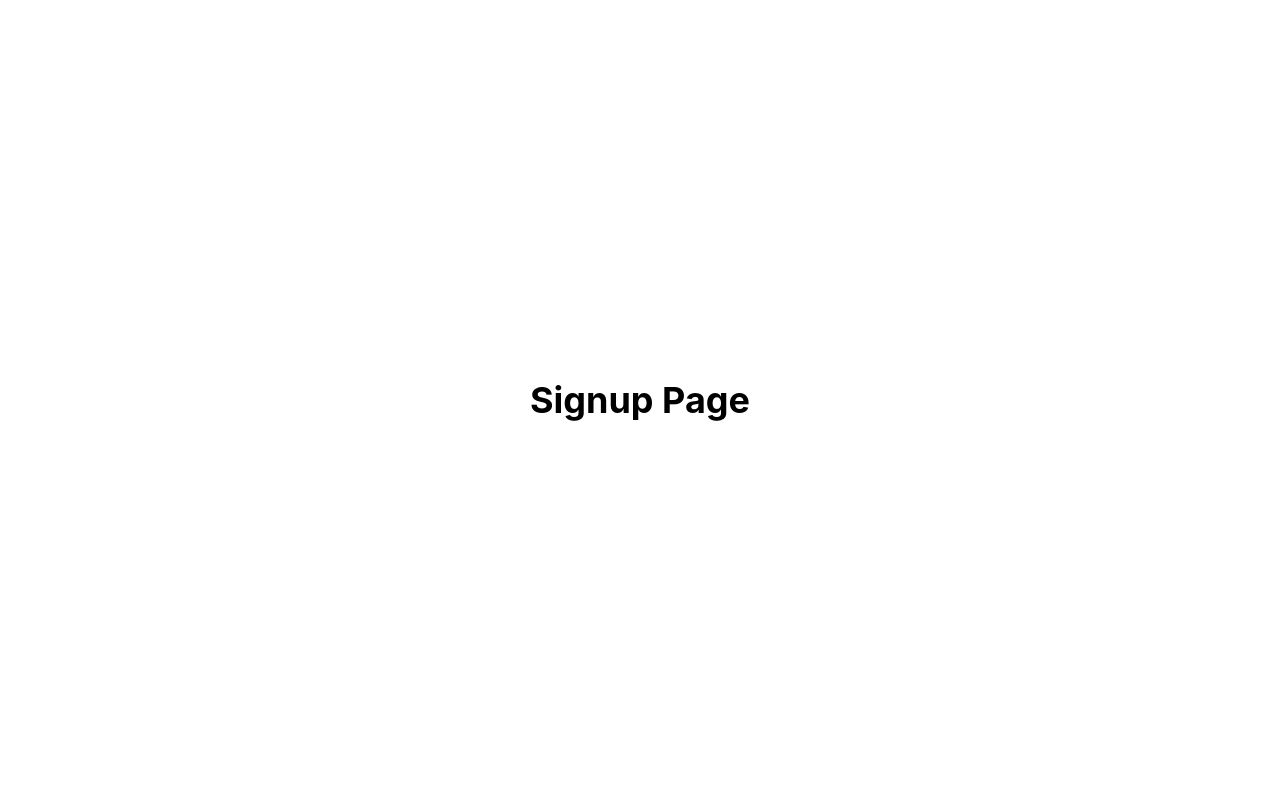
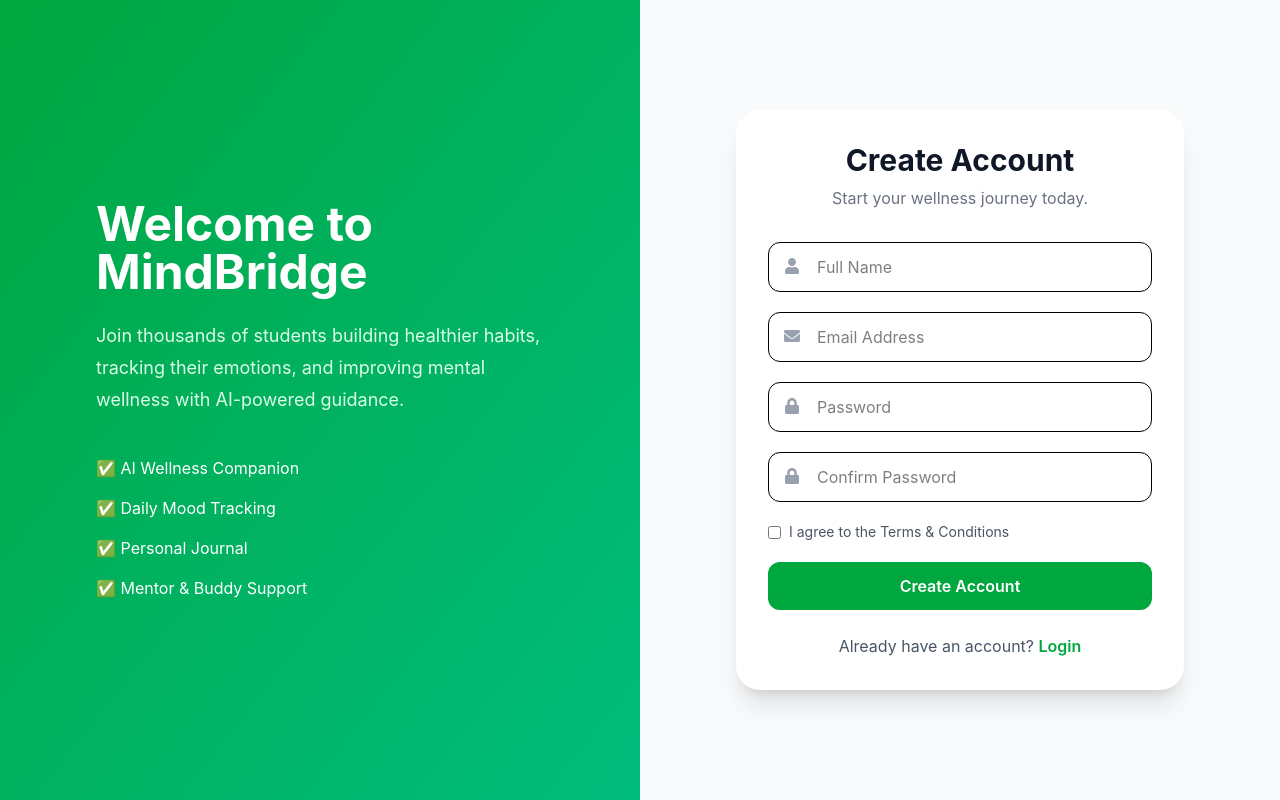
Before and after one commit to neha-gupta887/S-02-Mental-Health-Awareness-Campaign-for-First-Year-Students, a React (Vite) app: page /signup in a window 1280 px wide. Built offline with nearby package versions, Linux system fonts and the light colour scheme.

Commit message:
Create modern signup page UI

```diff
--- a/src/pages/Signup.jsx
+++ b/src/pages/Signup.jsx
@@ -1,7 +1,114 @@
+import { Link } from "react-router-dom";
+import { FaUser, FaEnvelope, FaLock } from "react-icons/fa";
+
 function Signup() {
   return (
-    <div className="min-h-screen flex items-center justify-center text-4xl font-bold">
-      Signup Page
+    <div className="min-h-screen grid lg:grid-cols-2">
+      {/* Left Section */}
+      <div className="hidden lg:flex bg-gradient-to-br from-green-600 to-emerald-500 items-center justify-center p-12">
+        <div className="max-w-md text-white">
+          <h1 className="text-5xl font-bold">
+            Welcome to <br />
+            MindBridge
+          </h1>
+
+          <p className="mt-6 text-lg leading-8 text-green-100">
+            Join thousands of students building healthier habits, tracking
+            their emotions, and improving mental wellness with AI-powered
+            guidance.
+          </p>
+
+          <div className="mt-10 space-y-4">
+            <div>✅ AI Wellness Companion</div>
+            <div>✅ Daily Mood Tracking</div>
+            <div>✅ Personal Journal</div>
+            <div>✅ Mentor & Buddy Support</div>
+          </div>
+        </div>
+      </div>
+
+      {/* Right Section */}
+      <div className="flex items-center justify-center px-6 py-12 bg-gray-50">
+        <div className="w-full max-w-md bg-white rounded-3xl shadow-xl p-8">
+
+          <h2 className="text-3xl font-bold text-center text-gray-900">
+            Create Account
+          </h2>
+
+          <p className="text-center text-gray-500 mt-2">
+            Start your wellness journey today.
+          </p>
+
+          <form className="mt-8 space-y-5">
+
+            {/* Full Name */}
+            <div className="relative">
+              <FaUser className="absolute left-4 top-4 text-gray-400" />
+              <input
+                type="text"
+                placeholder="Full Name"
+                className="w-full border rounded-xl py-3 pl-12 pr-4 focus:outline-none focus:ring-2 focus:ring-green-500"
+              />
+            </div>
+
+            {/* Email */}
+            <div className="relative">
+              <FaEnvelope className="absolute left-4 top-4 text-gray-400" />
+              <input
+                type="email"
+                placeholder="Email Address"
+                className="w-full border rounded-xl py-3 pl-12 pr-4 focus:outline-none focus:ring-2 focus:ring-green-500"
+              />
+            </div>
+
+            {/* Password */}
+            <div className="relative">
+              <FaLock className="absolute left-4 top-4 text-gray-400" />
+              <input
+                type="password"
+                placeholder="Password"
+                className="w-full border rounded-xl py-3 pl-12 pr-4 focus:outline-none focus:ring-2 focus:ring-green-500"
+              />
+            </div>
+
+            {/* Confirm Password */}
+            <div className="relative">
+              <FaLock className="absolute left-4 top-4 text-gray-400" />
+              <input
+                type="password"
+                placeholder="Confirm Password"
+                className="w-full border rounded-xl py-3 pl-12 pr-4 focus:outline-none focus:ring-2 focus:ring-green-500"
+              />
+            </div>
+
+            {/* Checkbox */}
+            <label className="flex items-center gap-2 text-sm text-gray-600">
+              <input type="checkbox" />
+              I agree to the Terms & Conditions
+            </label>
+
+            {/* Button */}
+            <button
+              type="submit"
+              className="w-full bg-green-600 text-white py-3 rounded-xl font-semibold hover:bg-green-700 transition"
+            >
+              Create Account
+            </button>
+
+          </form>
+
+          <p className="text-center text-gray-600 mt-6">
+            Already have an account?{" "}
+            <Link
+              to="/login"
+              className="text-green-600 font-semibold hover:underline"
+            >
+              Login
+            </Link>
+          </p>
+
+        </div>
+      </div>
     </div>
   );
 }
```
